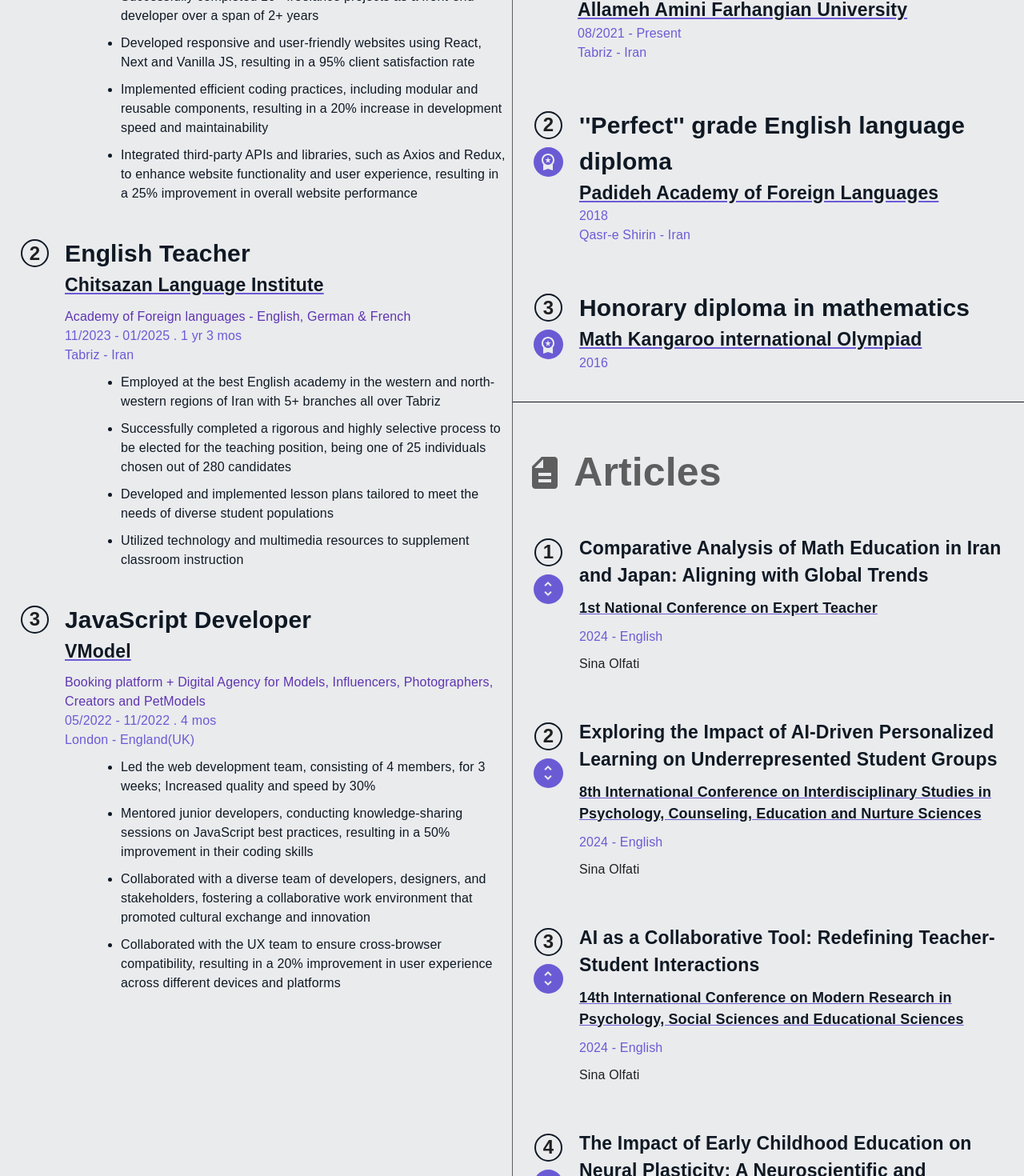
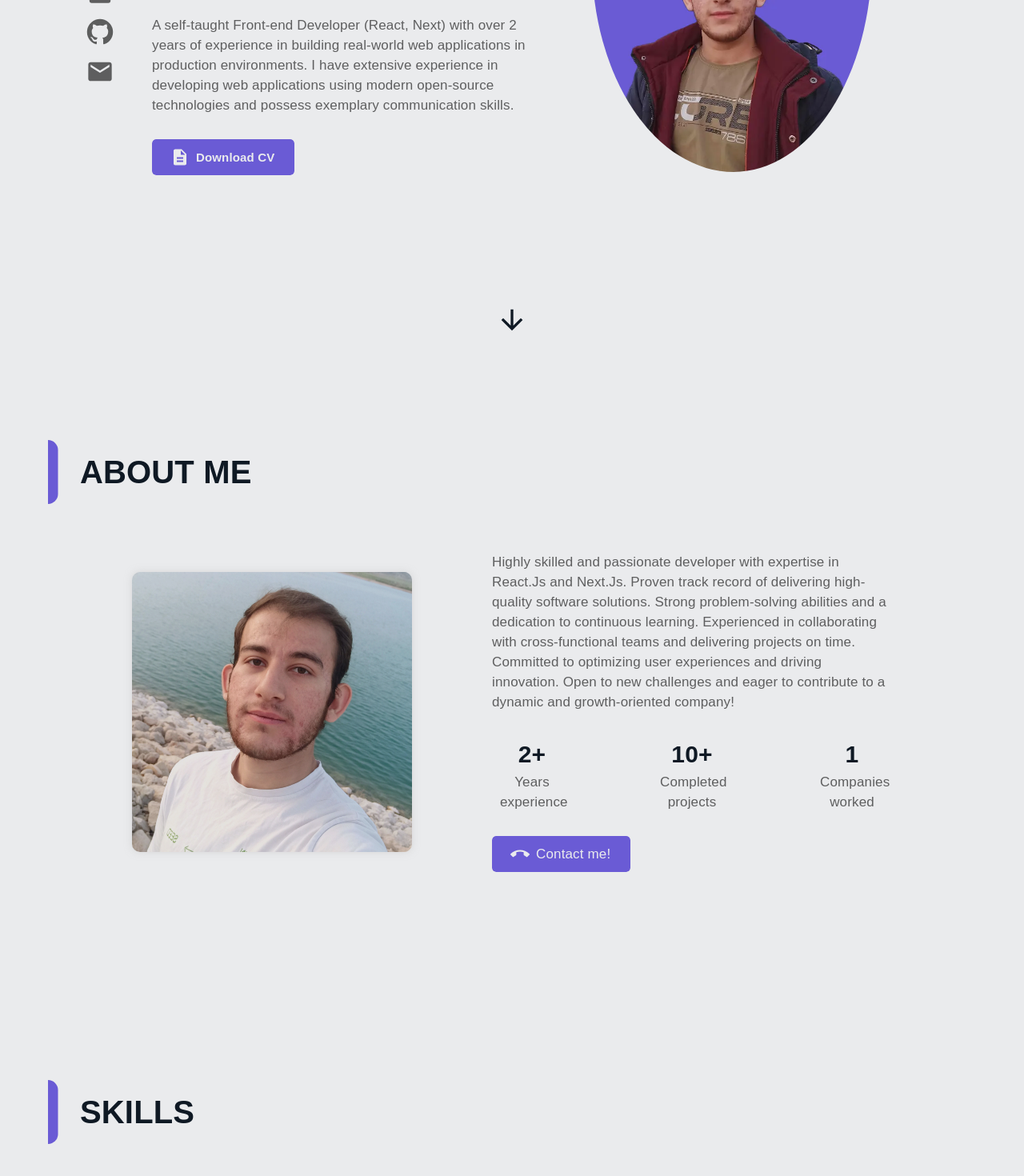
Before and after one commit to sina-olfati/sina-olfati-site, a React (Create React App) app: page /sina-olfati-site in a window 1280 px wide. Shown: the part 360-1830 px from the top of the page at 80% size. Built offline with nearby package versions, Linux system fonts and the light colour scheme; a web font is replaced by a local one.

Commit message:
Fixed class naming bug

```diff
--- a/src/screens/Home.tsx
+++ b/src/screens/Home.tsx
@@ -37,10 +37,10 @@ const Home = ({ theme }: any) => {
       <Menu page="nothing" theme={theme} />
       <UpButton />
 
-      {/* <Front /> */}
+      <Front />
       <Resume />
-      {/* <Portfolio /> */}
-      {/* <Contact /> */}
+      <Portfolio />
+      <Contact />
     </div>
   );
 };
--- a/src/screens/Resume.tsx
+++ b/src/screens/Resume.tsx
@@ -16,10 +16,10 @@ const Resume = () => {
   return (
     <div id="resume" className="resume-container">
       <div className="resume-all-others">
-        {/* <About /> */}
-        {/* <Skills /> */}
+        <About />
+        <Skills />
         <Work />
-        {/* <Langs /> */}
+        <Langs />
       </div>
     </div>
   );
--- a/src/utils/articleButton/ArticleButton.css
+++ b/src/utils/articleButton/ArticleButton.css
@@ -84,7 +84,7 @@
     position: relative;
 }
 
-.close-button {
+.AB-content .close-button {
     display: none;
     z-index: 100;
 }
```
